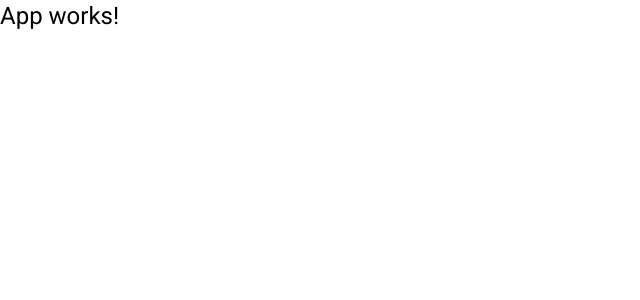
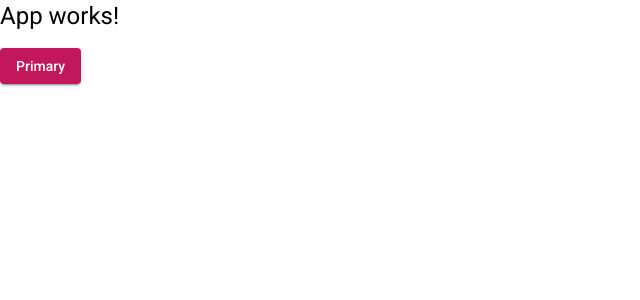
Before and after one commit to tamramalho/letvet-frontend, an Angular app: page / in a window 1280 px wide. Shown: the top 300 px of the page, without its empty margins (0-640 px from the left). Built offline with nearby package versions, Linux system fonts and the light colour scheme.

Commit message:
Acrescimo de imports utilizados no projeto

```diff
--- a/src/app/app.component.html
+++ b/src/app/app.component.html
@@ -1 +1,2 @@
 <h1>App works!</h1>
+<button mat-raised-button color="primary">Primary</button>
```
Also changed, not shown: src/app/app.module.ts (+43 -1 lines).
